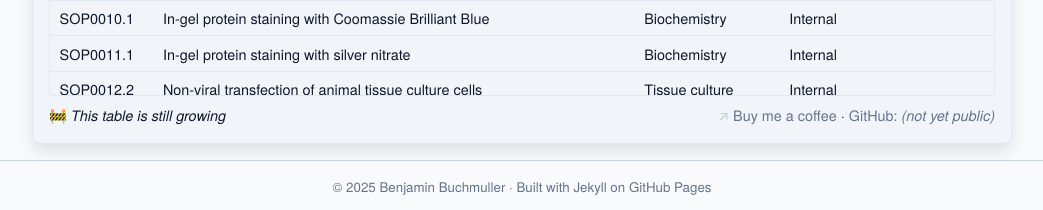
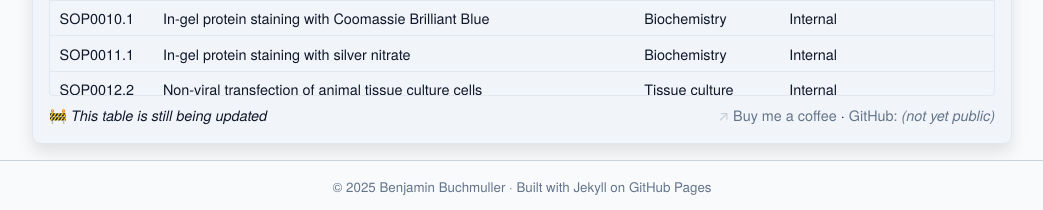
Before and after one commit to benjbuch/benjbuch.github.io, a Jekyll site: the page built from index.html, in a window 1280 px wide and 900 px high, scrolled down 2028 px. Shown: the part 687-897 px from the top of the window, without its empty margins (118-1161 px from the left). Built offline with Jekyll 4.4.1, drawn with Linux system fonts in a browser that asks for light colours.

Commit message:
Clarify progress

```diff
--- a/_includes/protocol-index.html
+++ b/_includes/protocol-index.html
@@ -74,7 +74,7 @@
 <script src="/assets/js/protocol-index.js" defer></script>
 
 <div class="line-split">
-  <span class="footnote">🚧 <em>This table is still growing</em></span>
+  <span class="footnote">🚧 <em>This table is still being updated</em></span>
   <span class="footnote">
     <a href="https://buymeacoffee.com/benjbuch" rel="noopener">Buy me a coffee</a>
     ·
```
